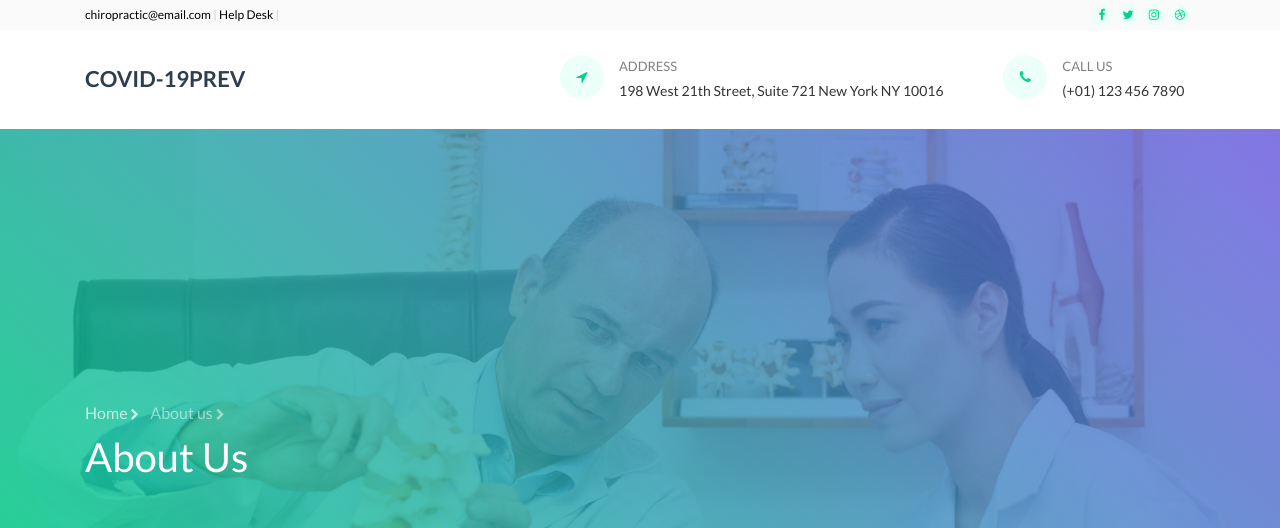
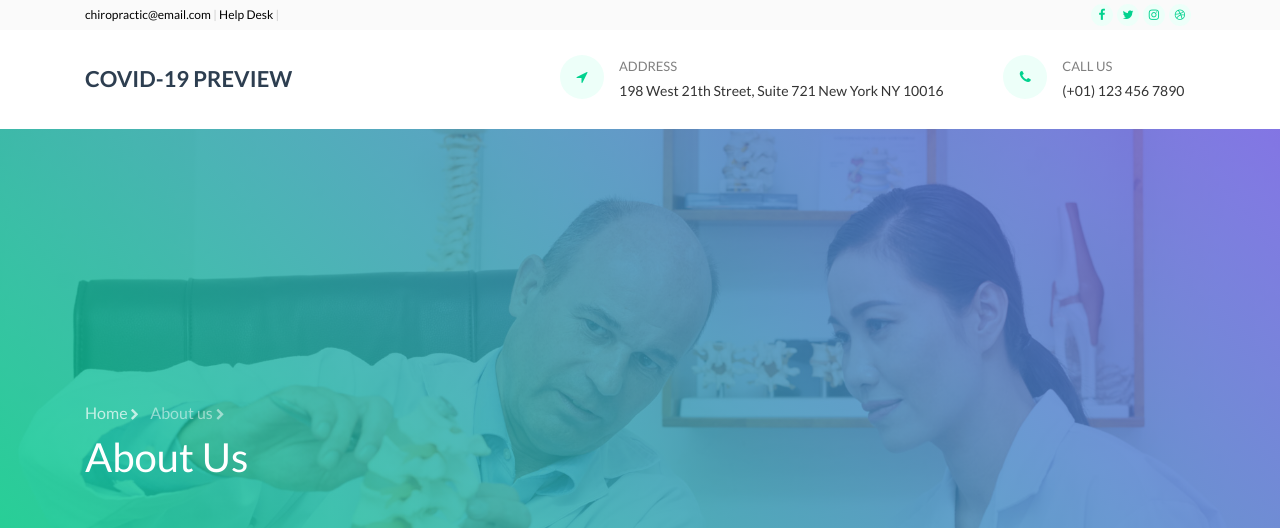
Before and after one commit to ivanpro2018/COVID237, a Symfony app: template covid237/templates/default/about/index.html.twig in a window 1280 px wide. Shown: the top 528 px of the page. Run offline with Twig, Linux system fonts and the light colour scheme; the template is opened without the code that fills it, so the values that code supplies are empty; some libraries are stand-ins or nearby versions.

Commit message:
Change title

```diff
--- a/covid237/templates/base.html.twig
+++ b/covid237/templates/base.html.twig
@@ -47,7 +47,7 @@
             <div class="container">
                     <div class="row justify-content-between">
                         <div class="col-md-3 mb-md-0 mb-4 d-flex align-items-center">
-                            <a class="navbar-brand" href="{{path("home")}}">COVID-19PREV</a>
+                            <a class="navbar-brand" href="{{path("home")}}">COVID-19 PREVIEW</a>
                         </div>
                         <div class="col-md-7">
                             <div class="row">
```
